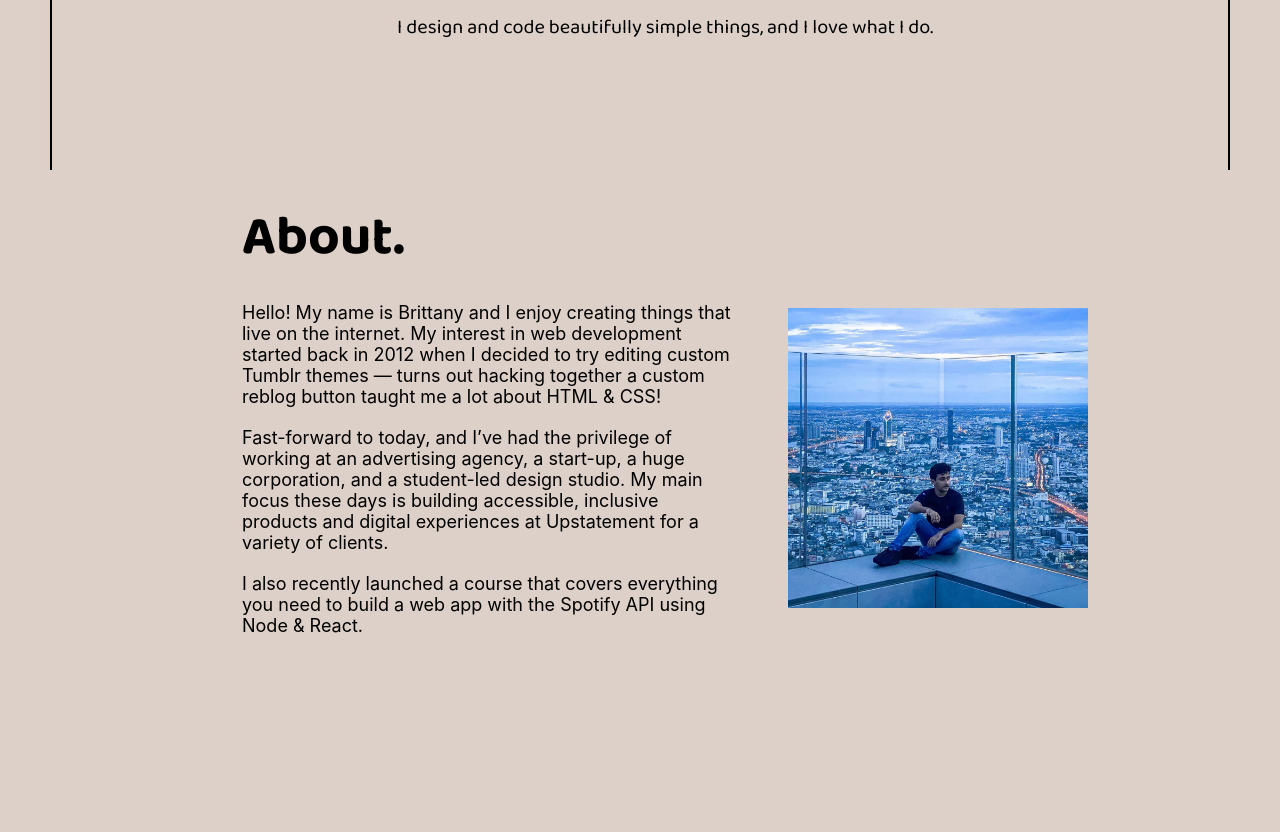
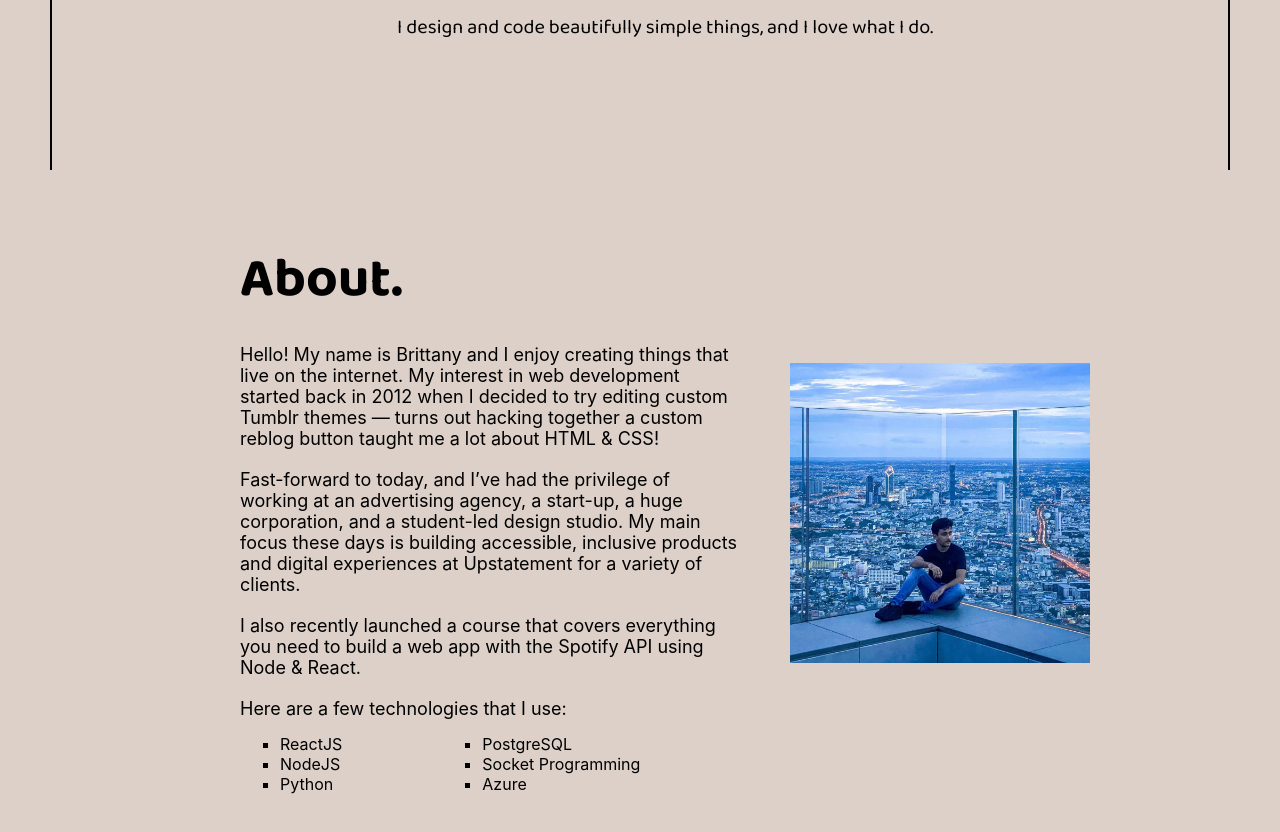
Before and after one commit to AryaLaddha/personalWebsite, a React (Create React App) app in the folder personal-website/: page / in a window 1280 px wide. Shown: the part 630-1462 px from the top of the page. Before the commit the page ends 1345 px from the top, so only its background shows below. Built offline with nearby package versions, Linux system fonts and the light colour scheme; the HTML template or start-up script is replaced by a standard one.

Commit message:
completed the about page

```diff
--- a/personal-website/src/App.css
+++ b/personal-website/src/App.css
@@ -1,3 +1,4 @@
 * {
     background-color: #DDD0C8;
+    margin: 0;
 }
--- a/personal-website/src/components/about/About.css
+++ b/personal-website/src/components/about/About.css
@@ -1,6 +1,8 @@
 .AboutPage {
-    height: 600px;
-    width: 70%;
+    height: 100vh;
+    min-height: 600px;
+    max-height: 1125px;
+    width: 80%;
     /* background: #ffa500; */
     display: flex;
     justify-content: center;
@@ -10,8 +12,8 @@
 
 .About-Information{
     padding: 50px;
-    height: 450px;
-    width: 550px;
+    height: 550px;
+    width: 500px;
     /* background: rgb(4, 3, 75); */
     display: flex;
     flex-direction:column;
@@ -25,12 +27,21 @@
     font-family: 'Baloo 2';
 }
 
-.About-Paragraph-1, .About-Paragraph-2, .About-Paragraph-3 {
+.About-Paragraph-1, .About-Paragraph-2, .About-Paragraph-3, .About-Paragraph-4 {
     font-size: 18px;
     margin-top: 20px;
 }
 
-.About-Photo {
-    /* background: rgb(0, 204, 255); */
-    margin-top: 90px;
+.About-Paragraph-5 {
+    margin-top: 15px;
+    display: flex;
+
 }
+
+.first-list > ul, .second-list > ul {
+    list-style-type: square;
+}
+
+.second-list {
+    margin-left: 100px;
+}
--- a/personal-website/src/components/about/About.js
+++ b/personal-website/src/components/about/About.js
@@ -19,6 +19,25 @@ class About extends React.Component {
                     <div className="About-Paragraph-3">
                         I also recently launched a course that covers everything you need to build a web app with the Spotify API using Node & React.
                     </div>
+                    <div className="About-Paragraph-4">
+                        Here are a few technologies that I use:
+                    </div>
+                    <div className="About-Paragraph-5">
+                        <div className='first-list'>
+                            <ul>
+                                <li>ReactJS</li>
+                                <li>NodeJS</li>
+                                <li>Python</li>
+                            </ul>
+                        </div>
+                        <div className='second-list'>
+                            <ul>
+                                <li>PostgreSQL</li>
+                                <li>Socket Programming</li>
+                                <li>Azure</li>
+                            </ul>
+                        </div>
+                    </div>
                 </div>
                 <div className="About-Photo">
                     <img src={PersonalPhoto} alt="logo" className="Personal-image" width="300px" height="300px"/>
```
